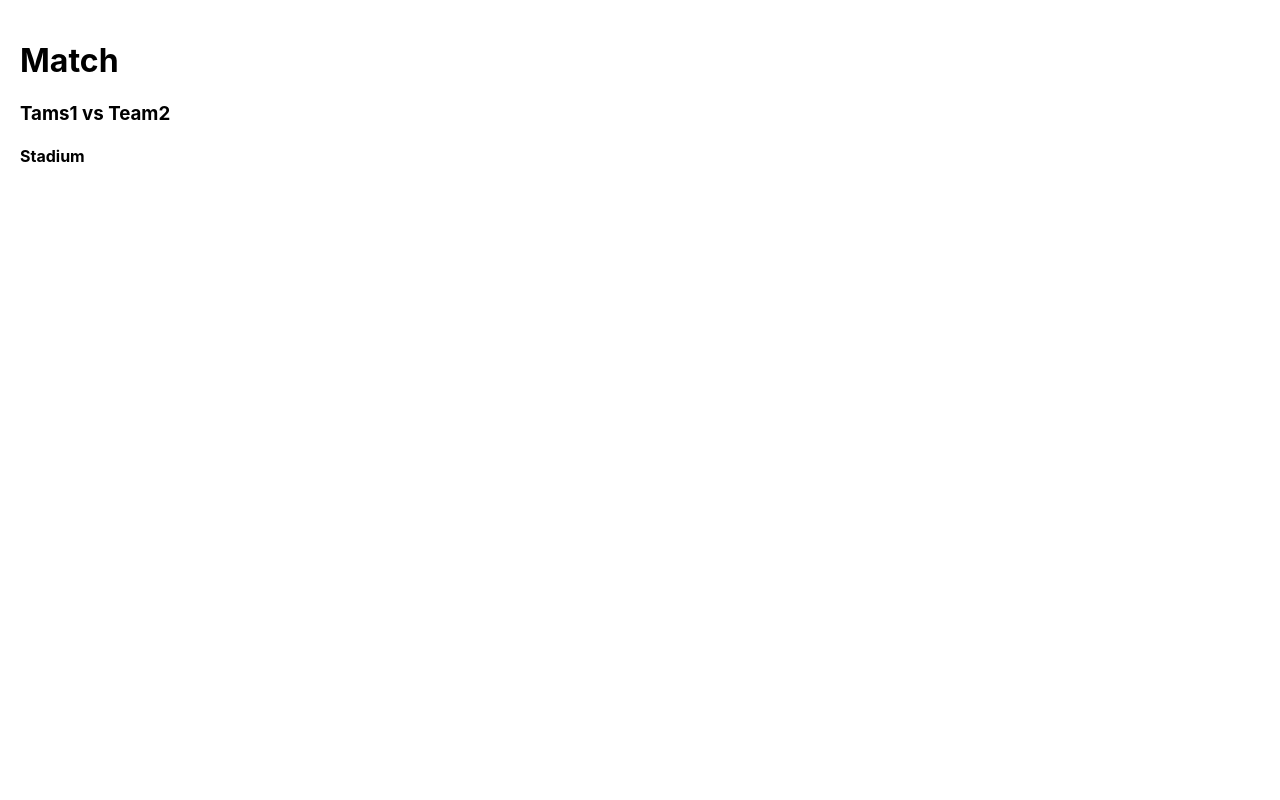
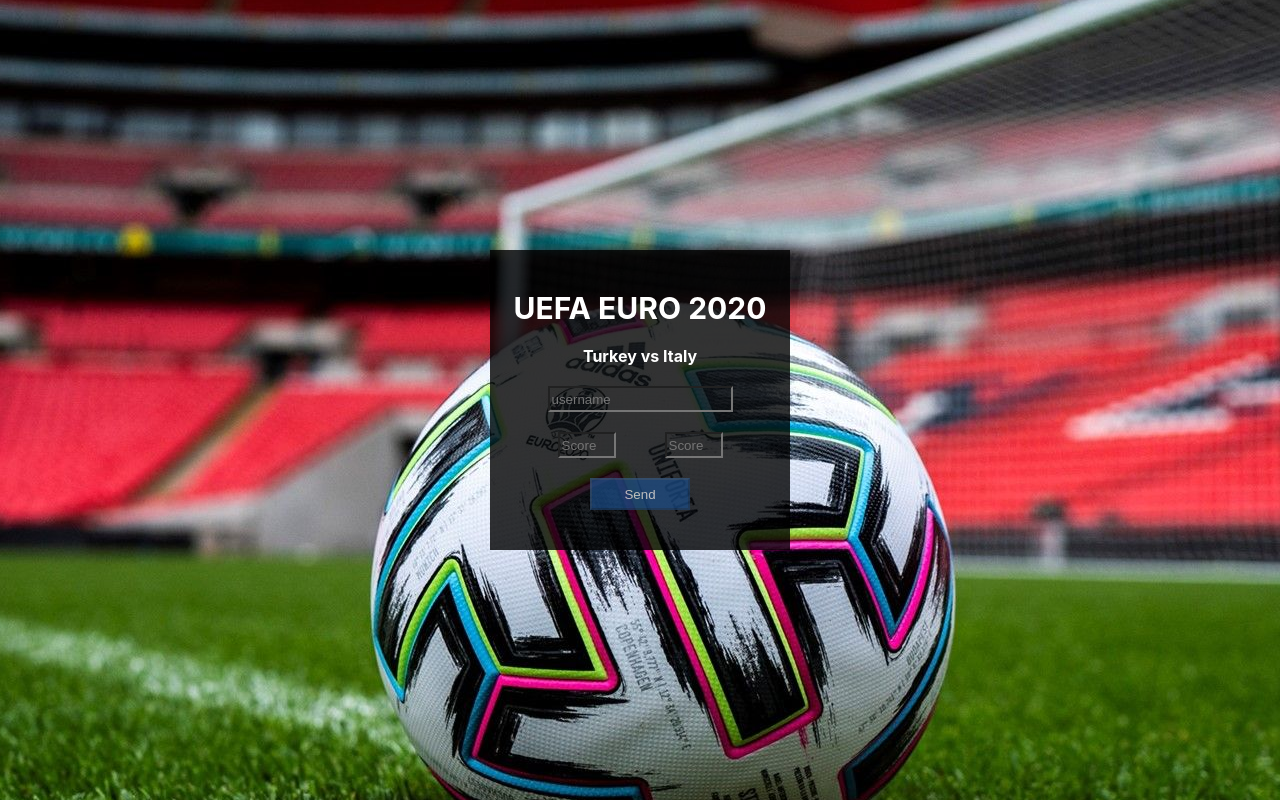
Before and after one commit to sharafuvyt/goal-bet-ui, a React (Create React App) app: page / in a window 1280 px wide. Built offline with nearby package versions, Linux system fonts and the light colour scheme; no server answers.

Commit message:
First commit

```diff
--- a/package.json
+++ b/package.json
@@ -6,6 +6,7 @@
     "@testing-library/jest-dom": "^5.13.0",
     "@testing-library/react": "^11.2.7",
     "@testing-library/user-event": "^12.8.3",
+    "antd": "^4.16.2",
     "react": "^17.0.2",
     "react-dom": "^17.0.2",
     "react-scripts": "4.0.3",
--- a/src/App.css
+++ b/src/App.css
@@ -1,39 +1,15 @@
+.App, html, body, #root {
+  height: 100vh;
+  width: 100%;
+  overflow: hidden;
+}
 .App {
-  text-align: left;
-  padding: 20px;
-}
-
-.App-logo {
-  height: 40vmin;
-  pointer-events: none;
-}
-
-@media (prefers-reduced-motion: no-preference) {
-  .App-logo {
-    animation: App-logo-spin infinite 20s linear;
-  }
-}
-
-.App-header {
-  background-color: #282c34;
-  min-height: 100vh;
+  background-image: url('./assets/football_bg.jpg');
+  background-repeat: no-repeat;
+  background-size: auto;
+  background-position: center;
   display: flex;
   flex-direction: column;
   align-items: center;
   justify-content: center;
-  font-size: calc(10px + 2vmin);
-  color: white;
 }
-
-.App-link {
-  color: #61dafb;
-}
-
-@keyframes App-logo-spin {
-  from {
-    transform: rotate(0deg);
-  }
-  to {
-    transform: rotate(360deg);
-  }
-}
--- /dev/null
+++ b/src/pages/MatchPage.css
@@ -0,0 +1,48 @@
+.MatchPage{
+    height: 300px;
+    width: 300px;
+    display: flex;
+    background-color: rgba(0, 0, 0, 0.8);
+    flex-direction: column;
+    align-items: center;
+    justify-content: center;
+}
+.header {
+    font-size: 30px;
+    font-weight: bold;
+    color: #FFF;
+    padding-bottom: 20px;
+}
+
+.macth {
+    font-size: 16px;
+    font-weight: bold;
+    padding-bottom: 20px;
+    color: white;
+}
+.score-container{
+    padding: 20px 0;
+    display: flex;
+    justify-content: space-between;
+    width: 55%;
+}
+
+input {
+    height: 20px;
+    background: none;
+    color: white;
+}
+
+.match-iput {
+    width: 50px;
+}
+button {
+    height: 32px;
+    background-color: rgb(28, 78, 138);
+    color: white;
+    width: 100px;
+}
+
+button:disabled{
+    opacity: .7;
+}
--- a/src/pages/MatchPage.js
+++ b/src/pages/MatchPage.js
@@ -1,27 +1,68 @@
 import { React, useEffect, useState } from 'react';
+import {Button, message} from 'antd'
 import { MatchDetailCard } from '../components/MatchDetailCard';
+import './MatchPage.css'
 import { UserDetailCard } from '../components/UserDetailCard';
 import { UserSmallCard } from '../components/UserSmallCard';
 
 export const MatchPage = () => {
 
     const [match, setMatch] = useState({});
-    useEffect(
-        ()=>{
-            const fetchMatch = async () =>{
-                const response = await fetch('https://goal-bet-api.herokuapp.com/getNextMatchDetails');
-                const data = await response.json();
-                setMatch(data);
-            };
-            fetchMatch();
-         },[]
-    );
+    const [username, setUsername] = useState('');
+    const [score1, setScore1] = useState('');
+    const [score2, setScore2] = useState('');
+    const [isLoading, setLoading] = useState(false);
+
+    const onSubmit = () => {
+      setLoading(true)
+      const body = {
+        matchId: 1,
+        userId: username,
+        teamGoals1:score1,
+        teamGoals2:score2
+      }
+      fetch("https://goal-bet-api.herokuapp.com/predictGoal", {
+        method: "POST",
+        headers: {
+          "key": "Content-Type",
+          "value": "application/json",
+          "type": "text"
+      },
+      body: JSON.stringify(body)
+    }).then(() => {
+      message.success('Submitted your prediction')
+      setLoading(false)
+      setUsername('')
+      setScore1('')
+      setScore2('')
+    }).catch(() => {
+      debugger
+      message.error('Something went wrong')
+      setLoading(false)
+    })
+    }
+    // useEffect(
+    //     ()=>{
+    //         const fetchMatch = async () =>{
+    //             const response = await fetch('https://goal-bet-api.herokuapp.com/getNextMatchDetails');
+    //             const data = await response.json();
+    //             setMatch(data);
+    //         };
+    //         fetchMatch();
+    //      },[]
+    // );
 
 
   return (
     <div className="MatchPage">
-      <h1>Match</h1>
-      <MatchDetailCard />
+      <div className="header">UEFA EURO 2020</div>
+      <div className="macth">Turkey vs Italy</div>
+      <input placeholder="username" value={username} onChange={(e) => setUsername(e.target.value)}/>
+      <div className="score-container">
+        <input className="match-iput" value={score1} onChange={(e) => setScore1(e.target.value)} placeholder='Score 1' type="number"/>
+        <input className="match-iput" value={score2} onChange={(e) => setScore2(e.target.value)} placeholder='Score 2' type="number"/>
+      </div>
+      <Button type='primary' onClick={onSubmit} disabled={!(username && score1 && score2) || isLoading} loading={isLoading}>Send</Button>
     </div>
   );
 }
```
Also changed, not shown: src/assets/football_bg.jpg (added), 1 other file (tests, documents, lock files or other folders).
